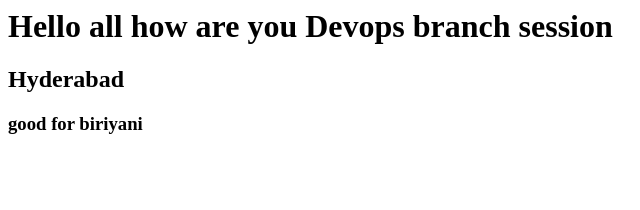
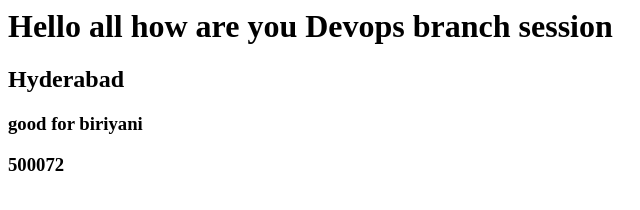
Before and after one commit to ganeshgellas/ganesh-practise, a plain HTML site: page contact.html in a window 1280 px wide. Shown: the full height of the page, 0-640 px from the left. Drawn offline with Linux system fonts and the light colour scheme.

Commit message:
Updated the pincode

```diff
--- a/contact.html
+++ b/contact.html
@@ -7,5 +7,6 @@
 	</html>
 	<h2> Hyderabad </h2>
 	<h3> good for biriyani </h3>
+	<h3> 500072 </h3>
 
 </h1>
```
